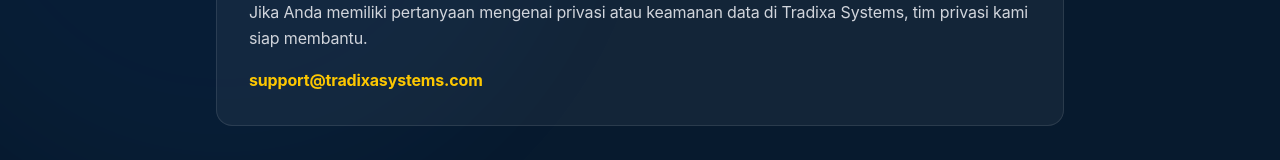
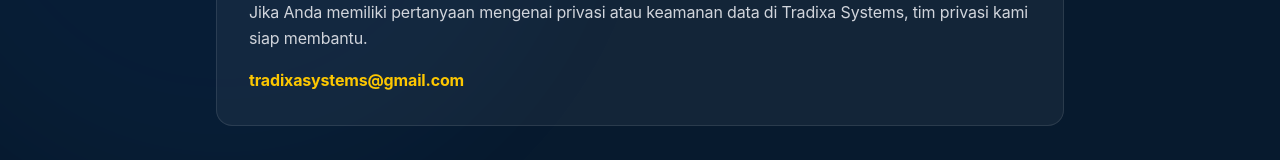
Before and after one commit to ferdiarmond-Project/Tradixasystems.com, a Next.js app: page /privacy-policy in a window 1280 px wide. Shown: the part 2029-2189 px from the top of the page. Built offline with nearby package versions, Linux system fonts and the light colour scheme; no server answers.

Commit message:
fix: update official email to tradixasystems@gmail.com and fix typo in footer

```diff
--- a/app/privacy-policy/page.tsx
+++ b/app/privacy-policy/page.tsx
@@ -103,8 +103,8 @@
             <p className="mb-4">
               Jika Anda memiliki pertanyaan mengenai privasi atau keamanan data di Tradixa Systems, tim privasi kami siap membantu.
             </p>
-            <a href="mailto:support@tradixasystems.com" className="text-yellow-400 font-bold hover:underline">
-              support@tradixasystems.com
+            <a href="mailto:tradixasystems@gmail.com" className="text-yellow-400 font-bold hover:underline">
+              tradixasystems@gmail.com
             </a>
           </section>
 
--- a/app/terms-of-service/page.tsx
+++ b/app/terms-of-service/page.tsx
@@ -112,8 +112,8 @@
             <p className="mb-4">
               Jika Anda memiliki pertanyaan mengenai syarat dan ketentuan penggunaan platform Tradixa Systems, silakan hubungi tim legal kami.
             </p>
-            <a href="mailto:support@tradixasystems.com" className="text-yellow-400 font-bold hover:underline">
-              support@tradixasystems.com
+            <a href="mailto:tradixasystems@gmail.com" className="text-yellow-400 font-bold hover:underline">
+              tradixasystems@gmail.com
             </a>
           </section>
 
--- a/components/Footer.tsx
+++ b/components/Footer.tsx
@@ -82,7 +82,7 @@
             <a href="https://instagram.com/tradixa.systems" target="_blank" rel="noopener noreferrer" className="text-gray-500 hover:text-white transition-colors" aria-label="Instagram">
               <svg width="20" height="20" fill="currentColor" viewBox="0 0 24 24"><path d="M12 2.163c3.204 0 3.584.012 4.85.07 3.252.148 4.771 1.691 4.919 4.919.058 1.265.069 1.645.069 4.849 0 3.205-.012 3.584-.069 4.849-.149 3.225-1.664 4.771-4.919 4.919-1.266.058-1.644.07-4.85.07-3.204 0-3.584-.012-4.849-.07-3.26-.149-4.771-1.699-4.919-4.92-.058-1.265-.07-1.644-.07-4.849 0-3.204.013-3.583.07-4.849.149-3.227 1.664-4.771 4.919-4.919 1.266-.057 1.645-.069 4.849-.069zM12 0C8.741 0 8.333.014 7.053.072 2.695.272.273 2.69.073 7.052.014 8.333 0 8.741 0 12c0 3.259.014 3.668.072 4.948.2 4.358 2.618 6.78 6.98 6.98C8.333 23.986 8.741 24 12 24c3.259 0 3.668-.014 4.948-.072 4.354-.2 6.782-2.618 6.979-6.98.059-1.28.073-1.689.073-4.948 0-3.259-.014-3.667-.072-4.947-.196-4.354-2.617-6.78-6.979-6.98C15.668.014 15.259 0 12 0zm0 5.838a6.162 6.162 0 100 12.324 6.162 6.162 0 000-12.324zM12 16a4 4 0 110-8 4 4 0 010 8zm6.406-11.845a1.44 1.44 0 100 2.881 1.44 1.44 0 000-2.881z"/></svg>
             </a>
-            <a href="mailto:tradixasytems@gmail.com" className="text-gray-500 hover:text-white transition-colors" aria-label="Email">
+            <a href="mailto:tradixasystems@gmail.com" className="text-gray-500 hover:text-white transition-colors" aria-label="Email">
               <svg width="20" height="20" fill="currentColor" viewBox="0 0 24 24"><path d="M20 4H4c-1.1 0-1.99.9-1.99 2L2 18c0 1.1.9 2 2 2h16c1.1 0 2-.9 2-2V6c0-1.1-.9-2-2-2zm0 4l-8 5-8-5V6l8 5 8-5v2z"/></svg>
             </a>
           </div>
```
